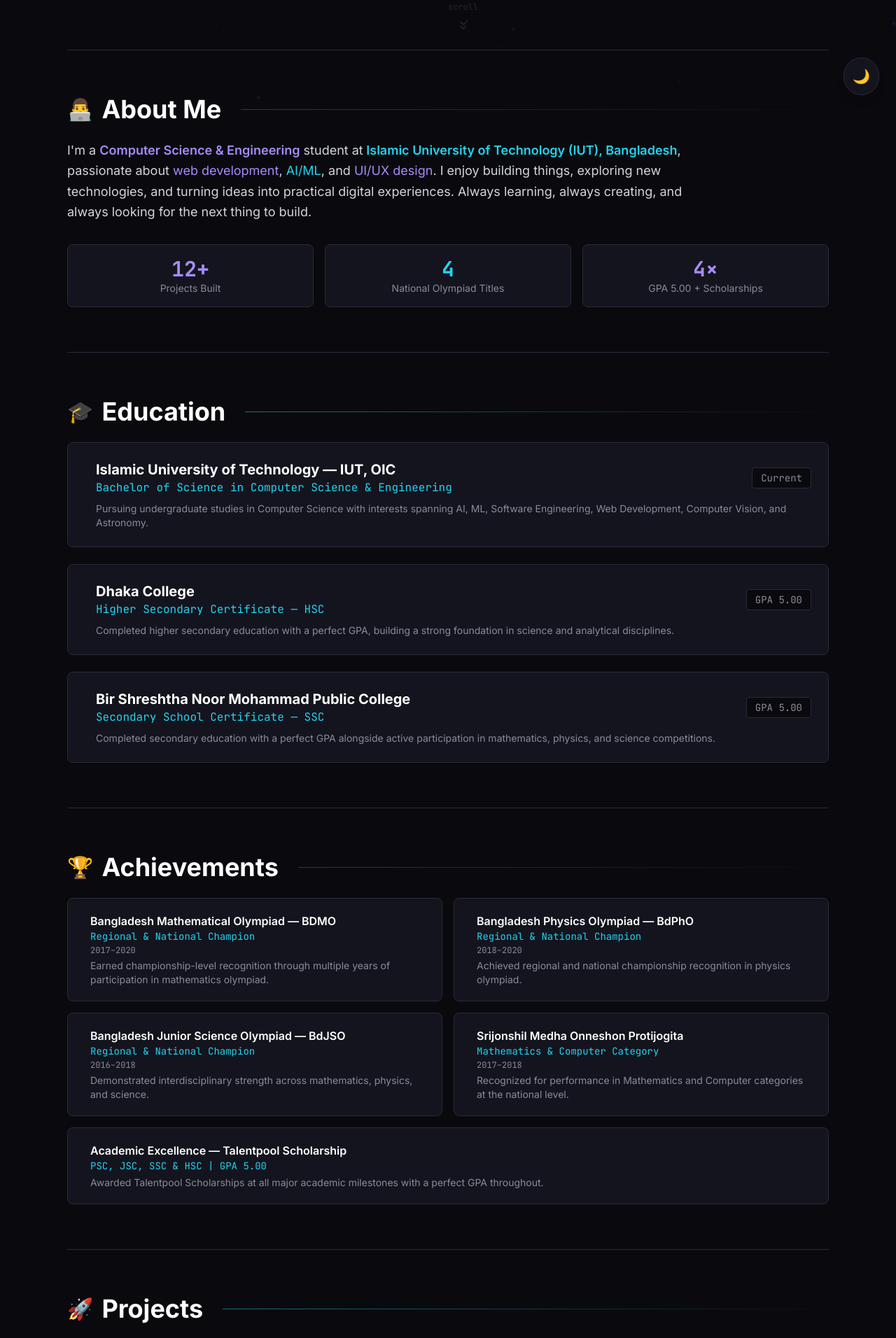
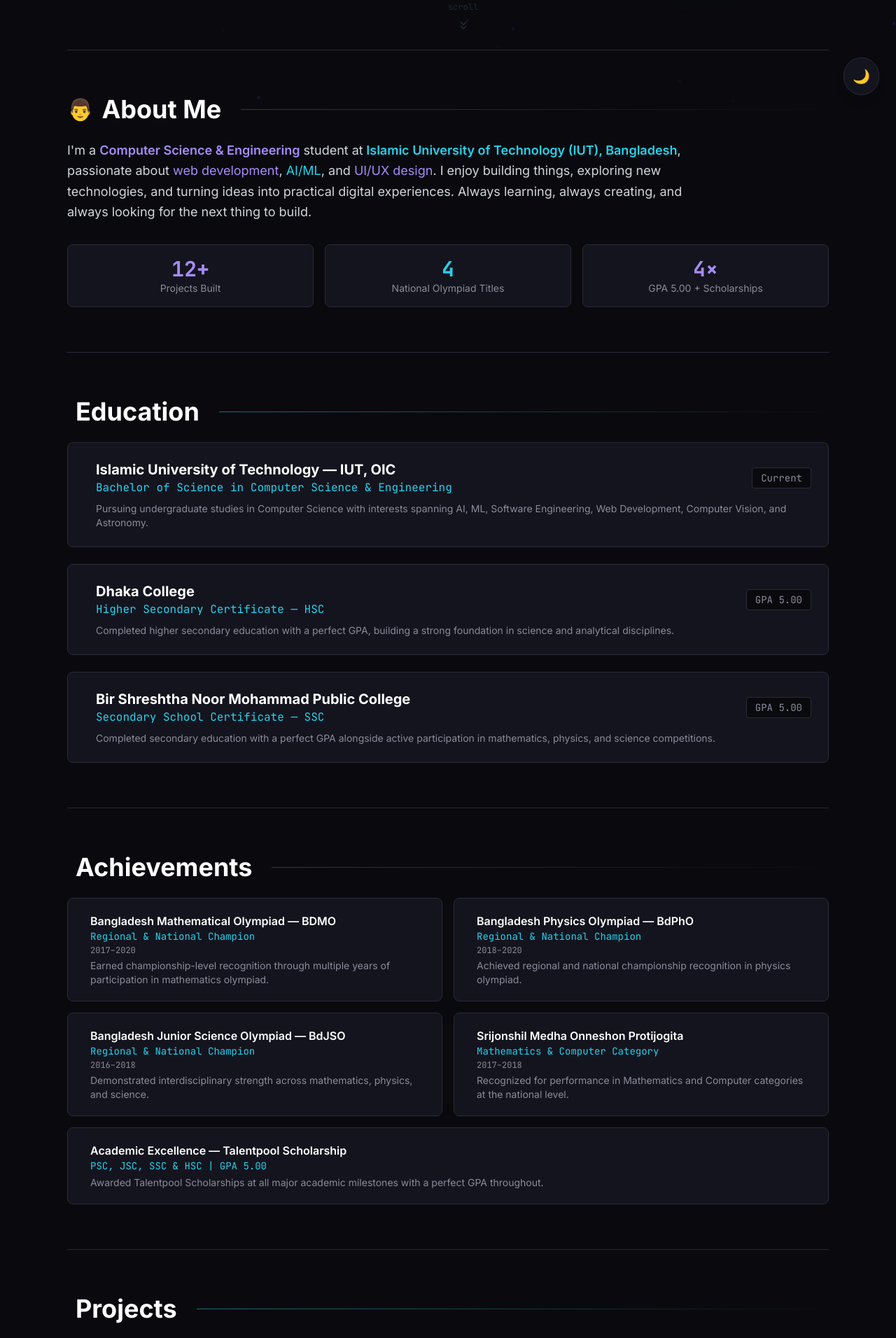
Before and after one commit to sunbimhaqueniloy/sunbimhaqueniloy.github.io, a React (Vite) app: page / in a window 1280 px wide. Shown: the part 640-2552 px from the top of the page at 70% size. Built offline with nearby package versions, Linux system fonts and the light colour scheme.

Commit message:
even clearER version

```diff
--- a/src/App.tsx
+++ b/src/App.tsx
@@ -151,7 +151,7 @@
       <section id="about" className="max-w-6xl mx-auto py-16 border-b border-[#2a2a3a] scroll-mt-20">
         <motion.div initial="hidden" whileInView="visible" viewport={{ once: true }} variants={fadeUp}>
           <div className="flex items-center gap-3 mb-6">
-            <span className="text-3xl">👨‍💻</span>
+            <span className="text-3xl">👨</span>
             <h2 className="text-3xl md:text-4xl font-bold text-white">About Me</h2>
             <div className="flex-1 h-px bg-gradient-to-r from-violet-500/50 to-transparent ml-4" />
           </div>
@@ -184,7 +184,7 @@
       <section id="education" className="max-w-6xl mx-auto py-16 border-b border-[#2a2a3a] scroll-mt-20">
         <motion.div initial="hidden" whileInView="visible" viewport={{ once: true }} variants={fadeUp}>
           <div className="flex items-center gap-3 mb-6">
-            <span className="text-3xl">🎓</span>
+            <span className="text-3xl"></span>
             <h2 className="text-3xl md:text-4xl font-bold text-white">Education</h2>
             <div className="flex-1 h-px bg-gradient-to-r from-cyan-400/50 to-transparent ml-4" />
           </div>
@@ -214,7 +214,7 @@
       <section id="achievements" className="max-w-6xl mx-auto py-16 border-b border-[#2a2a3a] scroll-mt-20">
         <motion.div initial="hidden" whileInView="visible" viewport={{ once: true }} variants={fadeUp}>
           <div className="flex items-center gap-3 mb-6">
-            <span className="text-3xl">🏆</span>
+            <span className="text-3xl"></span>
             <h2 className="text-3xl md:text-4xl font-bold text-white">Achievements</h2>
             <div className="flex-1 h-px bg-gradient-to-r from-violet-500/50 to-transparent ml-4" />
           </div>
@@ -240,7 +240,7 @@
       <section id="projects" className="max-w-6xl mx-auto py-16 border-b border-[#2a2a3a] scroll-mt-20">
         <motion.div initial="hidden" whileInView="visible" viewport={{ once: true }} variants={stagger}>
           <div className="flex items-center gap-3 mb-6">
-            <span className="text-3xl">🚀</span>
+            <span className="text-3xl"></span>
             <h2 className="text-3xl md:text-4xl font-bold text-white">Projects</h2>
             <div className="flex-1 h-px bg-gradient-to-r from-cyan-400/50 to-transparent ml-4" />
           </div>
@@ -282,7 +282,7 @@
       <section id="timeline" className="max-w-6xl mx-auto py-16 border-b border-[#2a2a3a] scroll-mt-20">
         <motion.div initial="hidden" whileInView="visible" viewport={{ once: true }} variants={stagger}>
           <div className="flex items-center gap-3 mb-6">
-            <span className="text-3xl">📅</span>
+            <span className="text-3xl"></span>
             <h2 className="text-3xl md:text-4xl font-bold text-white">Timeline</h2>
             <div className="flex-1 h-px bg-gradient-to-r from-violet-500/50 to-transparent ml-4" />
           </div>
@@ -316,12 +316,12 @@
             {Object.entries(skills).map(([category, items]) => (
               <motion.div key={category} variants={fadeUp} className="bg-[#14141e] p-5 rounded-lg border border-[#2a2a3a] hover:border-violet-500 transition">
                 <h3 className="text-cyan-400 font-semibold mb-3 capitalize text-lg">
-                  {category === 'mlAi' ? '🤖 ML / AI' :
-                   category === 'design' ? '🎨 Design & Architecture' :
-                   category === 'data' ? '📊 Data & Analysis' :
-                   category === 'languages' ? '💻 Languages' :
-                   category === 'web' ? '🌐 Web' :
-                   category === 'tools' ? '🔧 Tools' : category}
+                  {category === 'mlAi' ? ' ML / AI' :
+                   category === 'design' ? ' Design & Architecture' :
+                   category === 'data' ? ' Data & Analysis' :
+                   category === 'languages' ? ' Languages' :
+                   category === 'web' ? ' Web' :
+                   category === 'tools' ? ' Tools' : category}
                 </h3>
                 <div className="flex flex-wrap gap-2">
                   {items.map((skill: string) => (
@@ -340,7 +340,7 @@
       <section id="funfacts" className="max-w-6xl mx-auto py-16 border-b border-[#2a2a3a] scroll-mt-20">
         <motion.div initial="hidden" whileInView="visible" viewport={{ once: true }} variants={fadeUp}>
           <div className="flex items-center gap-3 mb-6">
-            <span className="text-3xl">✨</span>
+            <span className="text-3xl"></span>
             <h2 className="text-3xl md:text-4xl font-bold text-white">Fun Facts</h2>
             <div className="flex-1 h-px bg-gradient-to-r from-violet-500/50 to-transparent ml-4" />
           </div>
@@ -361,7 +361,7 @@
       <section id="visualizer" className="max-w-6xl mx-auto py-16 border-b border-[#2a2a3a] scroll-mt-20">
         <motion.div initial="hidden" whileInView="visible" viewport={{ once: true }} variants={fadeUp}>
           <div className="flex items-center gap-3 mb-6">
-            <span className="text-3xl">📊</span>
+            <span className="text-3xl"></span>
             <h2 className="text-3xl md:text-4xl font-bold text-white">Algorithm Visualizer</h2>
             <div className="flex-1 h-px bg-gradient-to-r from-cyan-400/50 to-transparent ml-4" />
           </div>
```
